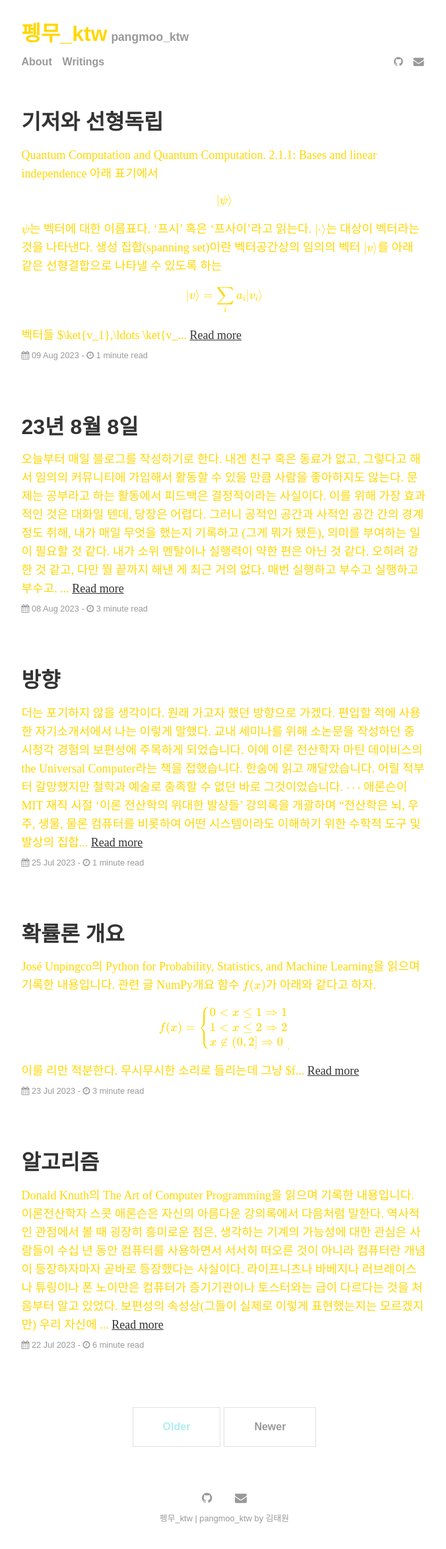
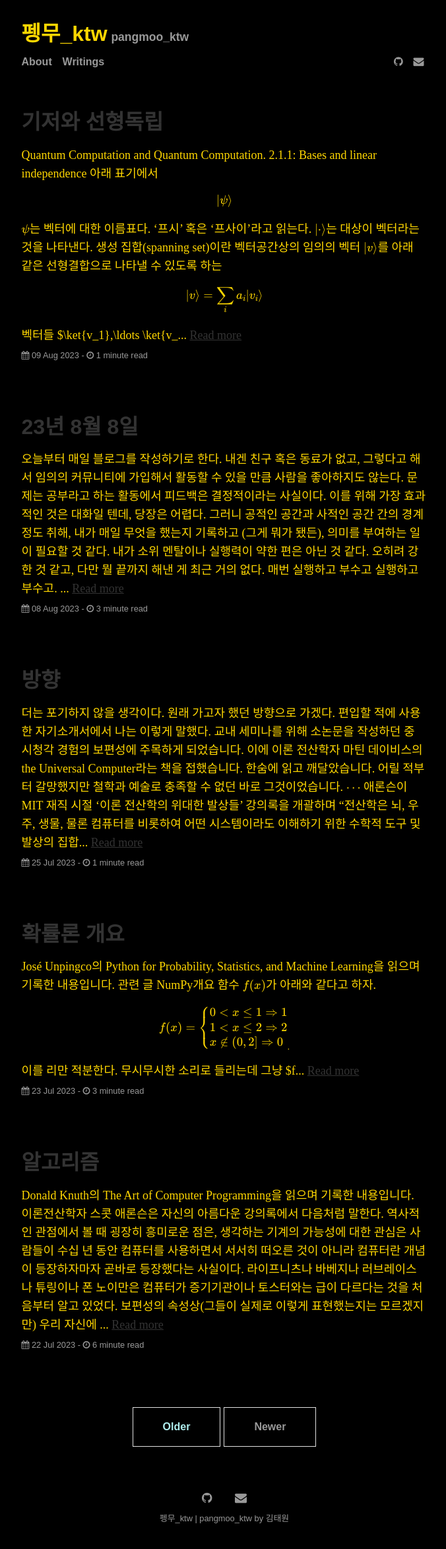
Before and after one commit to pangmoo-KTW/pangmoo-KTW, a Jekyll site: the page built from index.html, in a window 1280 px wide. Shown: the whole page at 66% size, without its empty margins (300-976 px from the left). Built offline with Jekyll 4.4.1, drawn with Linux system fonts in a browser that asks for light colours; some web fonts are replaced; the list of posts is cut into pages by our own code.

Commit message:
background color black in head

```diff
--- a/_includes/head.html
+++ b/_includes/head.html
@@ -33,4 +33,9 @@ MathJax = {
   {% include google-analytics.html %}
   <!-- Use Jekyll SEO plugin -->
   {% seo %}
+<style>
+body {
+  background-color: black;
+}
+</style>
 </head>
--- a/assets/css/main.scss
+++ b/assets/css/main.scss
@@ -5,7 +5,6 @@ $sans-serif-font-family: 'Orbit', sans-serif;
 $serif-font-family:      'Hahmlet', serif;
 $code-font-family:       "Source Code Pro", monospace;
 
-$body-background-color: black;
 $body-color: #ffd700;
 $link-color: #afeeee;
 
```
